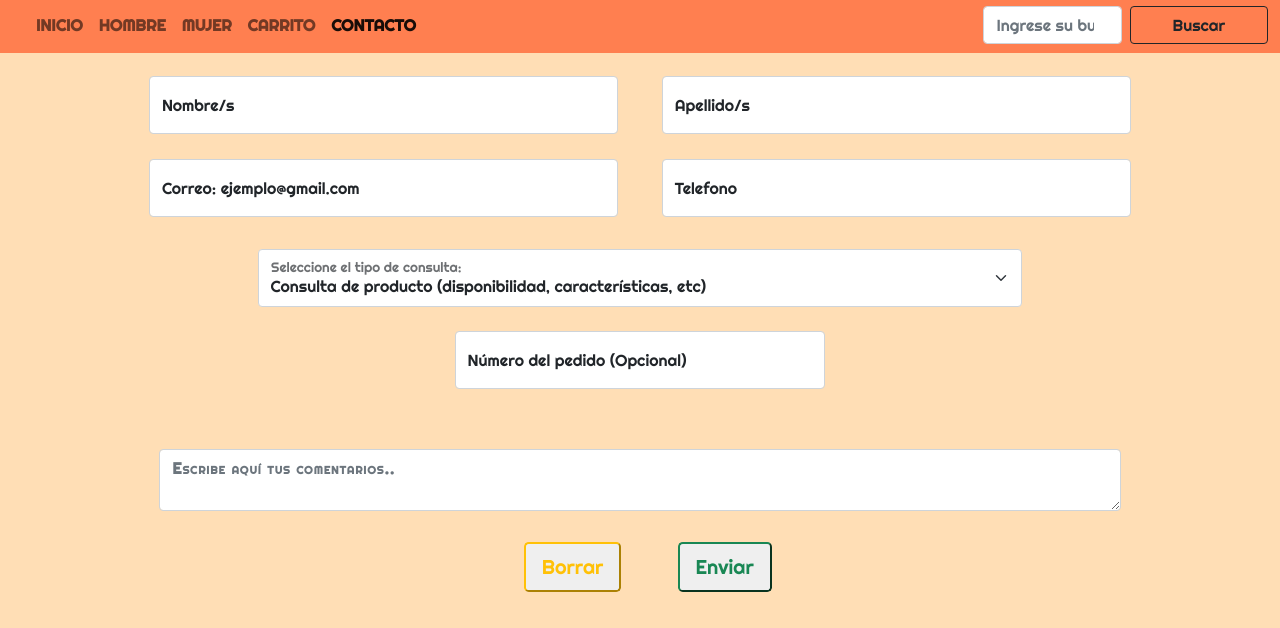
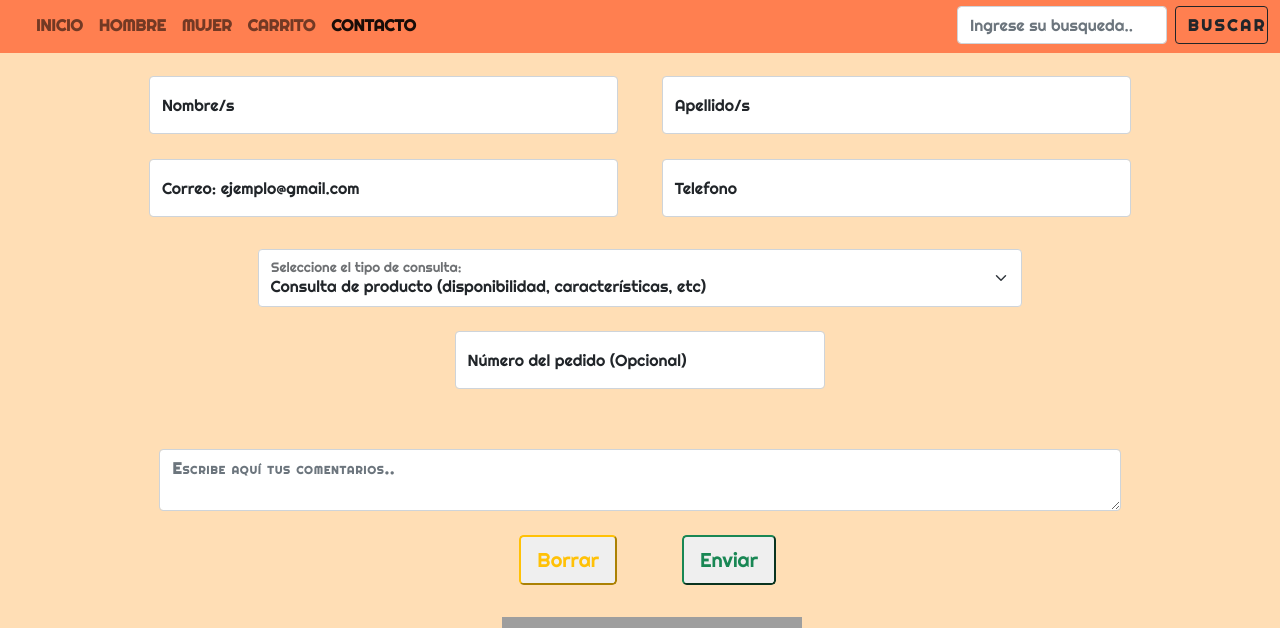
Before and after one commit to DanielsOtto/proyectoFinal, a website: page pages/contacto.html in a window 1280 px wide. Shown: the part 97-725 px from the top of the page. Drawn offline with nearby package versions, Linux system fonts and the light colour scheme; grey boxes are pictures that could not be loaded.

Commit message:
Actualizado SASS v. 1.01

```diff
--- a/pages/contacto.html
+++ b/pages/contacto.html
@@ -136,7 +136,7 @@
 				</article>
 			</div>
 			<div class="col-lg-4 offset-lg-4">
-				<article class="btn btn__form">
+				<article class="btnCajita btn__form">
 					<input class="clearButton btn-outline-warning btn-lg" type="reset" value="Borrar" />
 					<input class="sendButton btn-outline-success btn-lg" type="submit" value="Enviar" />
 				</article>
--- a/scss/botones.scss
+++ b/scss/botones.scss
@@ -1,6 +1,13 @@
 // IMPORTAR
 @import "colores";
 
+//AFECTA AL NAV
+.btn{
+    width: 30%;
+    text-transform: uppercase;
+    font-weight: bolder;
+    letter-spacing: 0.17rem;
+}
 // AFECTA SECCIONES HOMBRES Y MUJERES
 .shirt__info{
     form{
@@ -37,7 +44,7 @@
     text-decoration: none;
 }
 //AFECTA CONTACTOS
-.btn{
+.btnCajita{
     width: 100%;
     display: flex;
     align-items: center;
--- a/scss/estructuras.scss
+++ b/scss/estructuras.scss
@@ -1,6 +1,7 @@
 // IMPORTAR
 @import "colores";
 @import "tipografias";
+@import "botones";
 
 /* ESTRUCTURAS GLOBALES */
 body{
--- a/scss/imagenes.scss
+++ b/scss/imagenes.scss
@@ -1,7 +1,7 @@
 // IMPORTAR
 @import "colores";
 
-/*AFECTA SECCION INDEX*/
+// AFECTA SECCION INDEX
 .imagenHombre{
     margin: 2%;
     &:hover{
@@ -41,8 +41,7 @@
     }
 }
 
-/*AFECTA SECCIONES HOMBRE Y MUJERES*/
-
+// AFECTA SECCIONES HOMBRES Y MUJERES
 .imgRopa{
     width: 220px;
     height: 250px;
--- a/scss/tipografias.scss
+++ b/scss/tipografias.scss
@@ -21,6 +21,7 @@ tipografías:
 // Variables TIPOGRAFIA
 $Righteous: Righteous;
 $Kanit: Kanit;
+
 
 // H1 -- Titulo Empresa
 .tituloEmpresa{
```
Also changed, not shown: css/destino.css, scss/responsive.scss (deleted), 1 other file.
